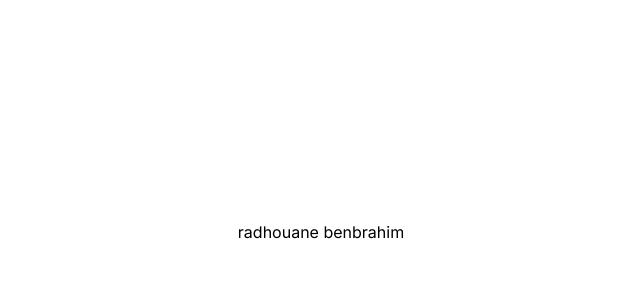
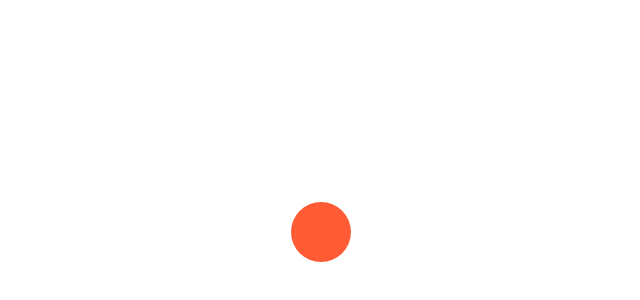
Before and after one commit to rady-ben/bubbleNaseej, a Next.js app: page / in a window 1280 px wide. Shown: the part 168-468 px from the top of the page, without its empty margins (319-959 px from the left). Built offline with nearby package versions, Linux system fonts and the light colour scheme.

Commit message:
create the button container

```diff
--- a/src/component/Bubble/Bubble.tsx
+++ b/src/component/Bubble/Bubble.tsx
@@ -1,15 +1,10 @@
 import React from "react";
+import Button from "./Button";
 
 export default function Bubble() {
   return (
     <div>
-      <p
-        style={{
-          color: "#000",
-        }}
-      >
-        radhouane benbrahim
-      </p>
+      <Button />
     </div>
   );
 }
--- /dev/null
+++ b/src/component/Bubble/Button/Button.tsx
@@ -0,0 +1,6 @@
+import React from "react";
+import Container from "./Container";
+
+export default function Button() {
+  return <Container />;
+}
--- /dev/null
+++ b/src/component/Bubble/Button/Container.tsx
@@ -0,0 +1,16 @@
+"use client";
+import styled from "@emotion/styled";
+
+const Container = styled("div")(() => {
+  return {
+    display: "flex",
+    justifyContent: "center",
+    alignItems: "center",
+    height: "60px",
+    width: "60px",
+    borderRadius: "50%",
+    backgroundColor: "#ff5c35",
+  };
+});
+
+export default Container;
--- /dev/null
+++ b/src/component/Bubble/Button/index.ts
@@ -0,0 +1,3 @@
+import Button from "./Button";
+
+export default Button;
```
